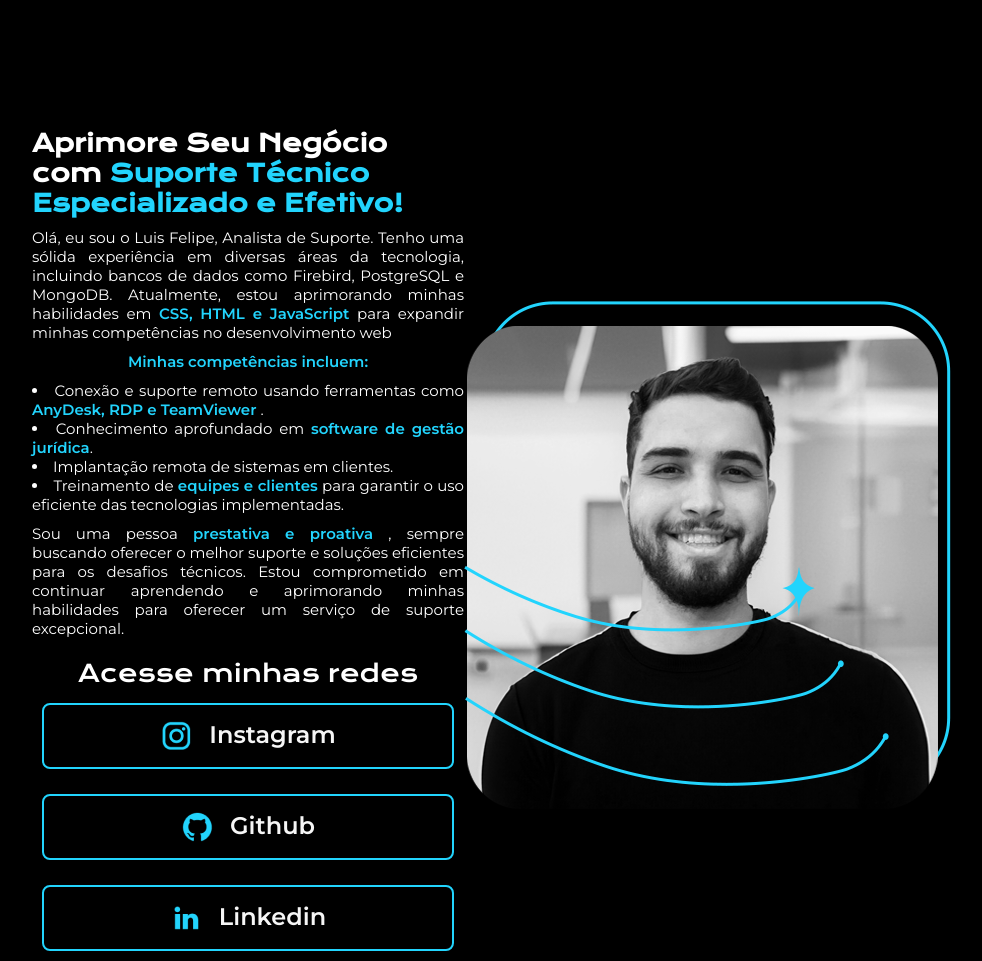
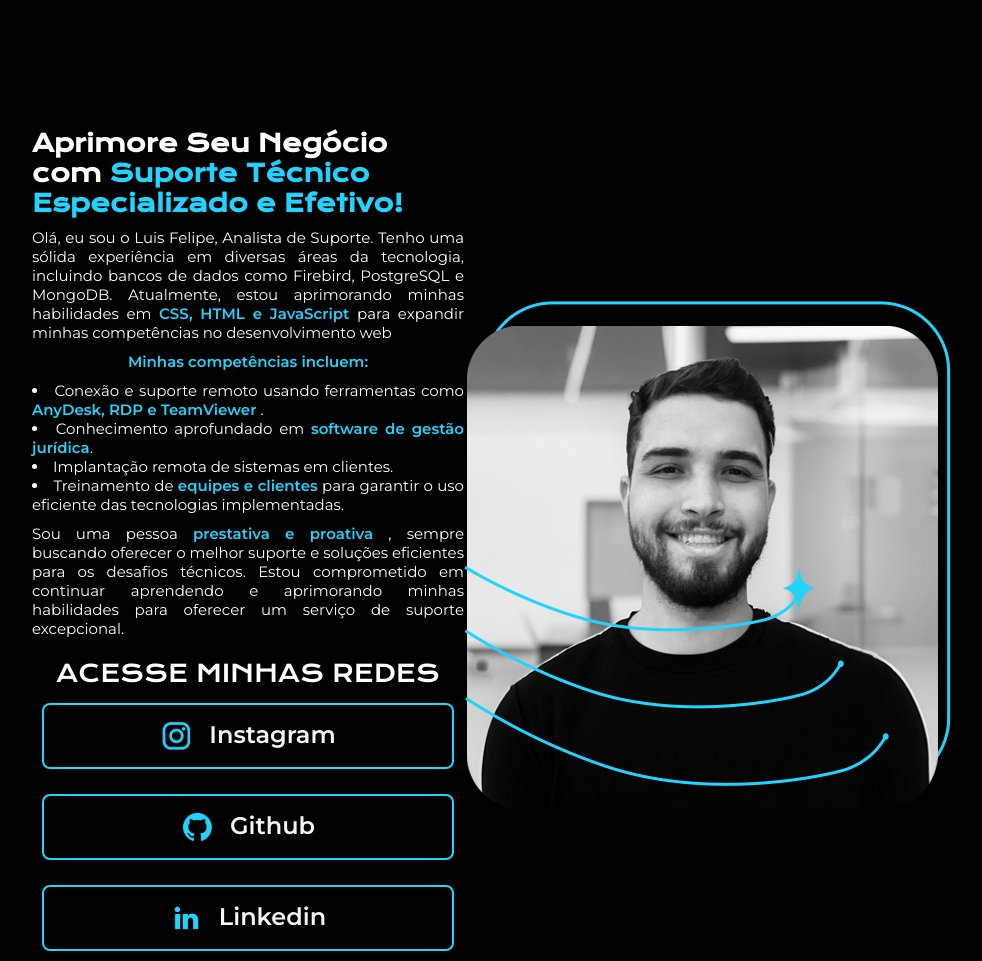
Before and after one commit to LuissFelipe9/luissfelipe9.github.io, a plain HTML site: page index.html in a window 1280 px wide. Shown: the whole page, without its empty margins (160-1142 px from the left). Drawn offline with nearby package versions, Linux system fonts and the light colour scheme.

Commit message:
Refact: correção de texto

```diff
--- a/index.html
+++ b/index.html
@@ -44,7 +44,7 @@
                 minhas habilidades para oferecer um serviço de suporte excepcional.</p>
             <p classe="apresentacao__segundo__conteudo"></p>
             <div class="apresentacao__links">
-                <h2 class='apresentacao__links__subtitulo'>Acesse minhas redes</h2>
+                <h2 class='apresentacao__links__subtitulo'>ACESSE MINHAS REDES</h2>
                 <a class="apresentacao__links__links" href="https://www.instagram.com/lufelipe9/"> <img src="assets/instagram.png">
                     Instagram
                 </a>
```
